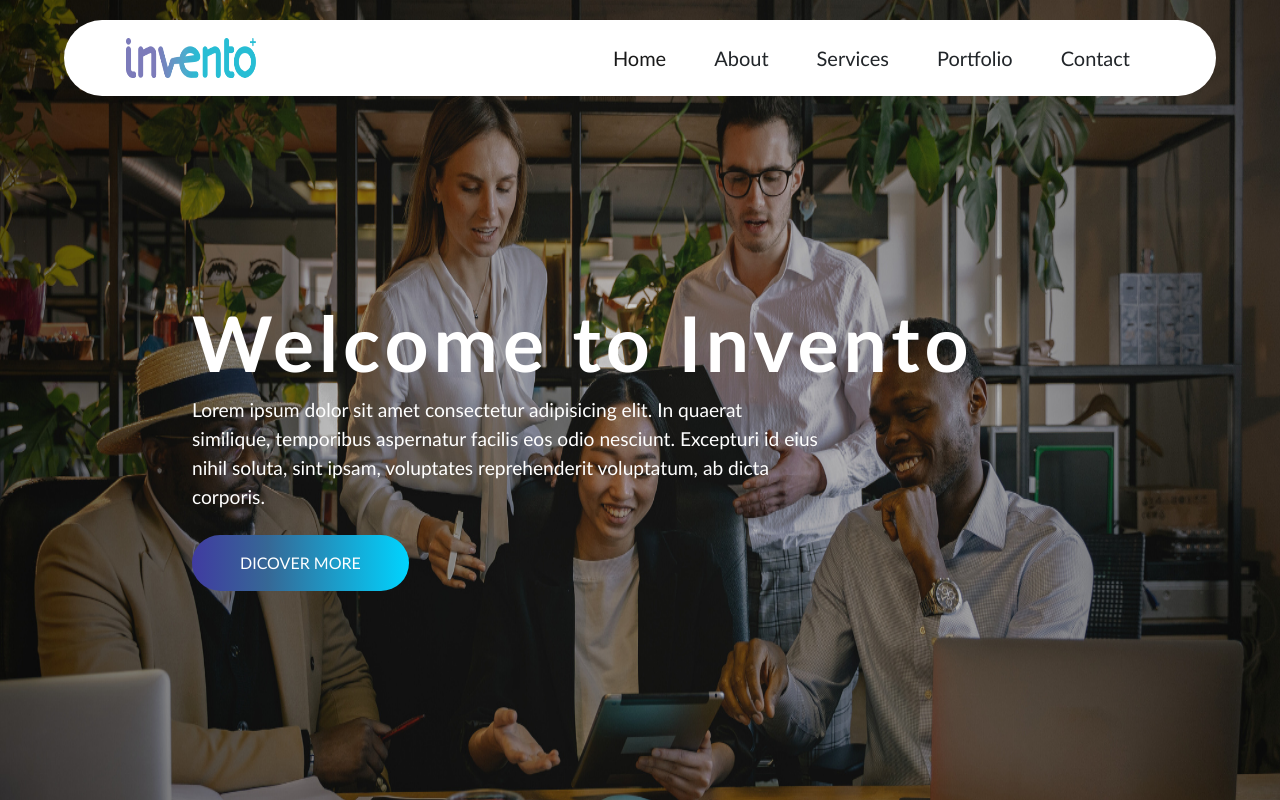
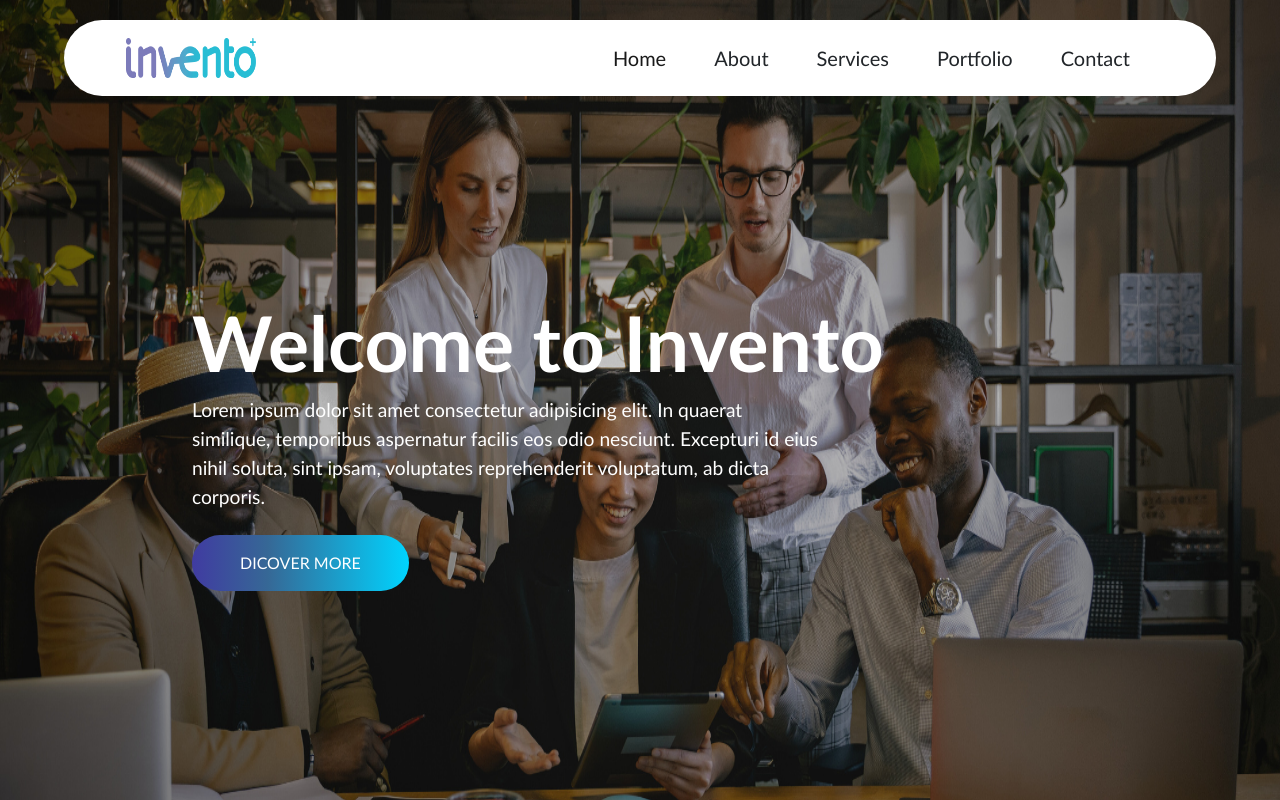
Before and after one commit to Shobby789/upwork-interview_project, a React (Create React App) app: page / in a window 1280 px wide. Shown: the top 800 px of the page. Built offline with nearby package versions, Linux system fonts and the light colour scheme.

Commit message:
changed some css

```diff
--- a/package.json
+++ b/package.json
@@ -11,6 +11,7 @@
     "react-dom": "^18.2.0",
     "react-icons": "^4.10.1",
     "react-scripts": "5.0.1",
+    "react-toastify": "^9.1.3",
     "swiper": "^10.0.4",
     "web-vitals": "^2.1.4"
   },
--- a/src/App.js
+++ b/src/App.js
@@ -1,3 +1,4 @@
+import { ToastContainer } from "react-toastify";
 import "./App.css";
 import Contact from "./components/contact/Contact";
 import Footer from "./components/footer/Footer";
@@ -24,6 +25,7 @@ AOS.init({
 function App() {
   return (
     <div className="App">
+      <ToastContainer />
       <Navbar />
       <Header />
       <Intro />
--- a/src/components/contact/ContactForm.jsx
+++ b/src/components/contact/ContactForm.jsx
@@ -1,5 +1,6 @@
 import { useState } from "react";
 import "./Contact.css";
+import { toast } from "react-toastify";
 
 export default function ContactForm() {
   const [fromDetail, setFormDetail] = useState({
@@ -30,7 +31,7 @@ export default function ContactForm() {
         phoneNumber: "",
         message: "",
       });
-      alert("Form Submitted");
+      // alert("Form Submitted");
     } else {
       // alert("Please fill in the fields");
       console.log("Fill in the fields");
--- a/src/components/header/Header.css
+++ b/src/components/header/Header.css
@@ -22,7 +22,6 @@
 .carousel-caption > h1 {
   font-size: 6vw;
   font-weight: bold;
-  letter-spacing: 5px;
 }
 
 .carousel-caption > p {
```
Also changed, not shown: 1 other file (tests, documents, lock files or other folders).
